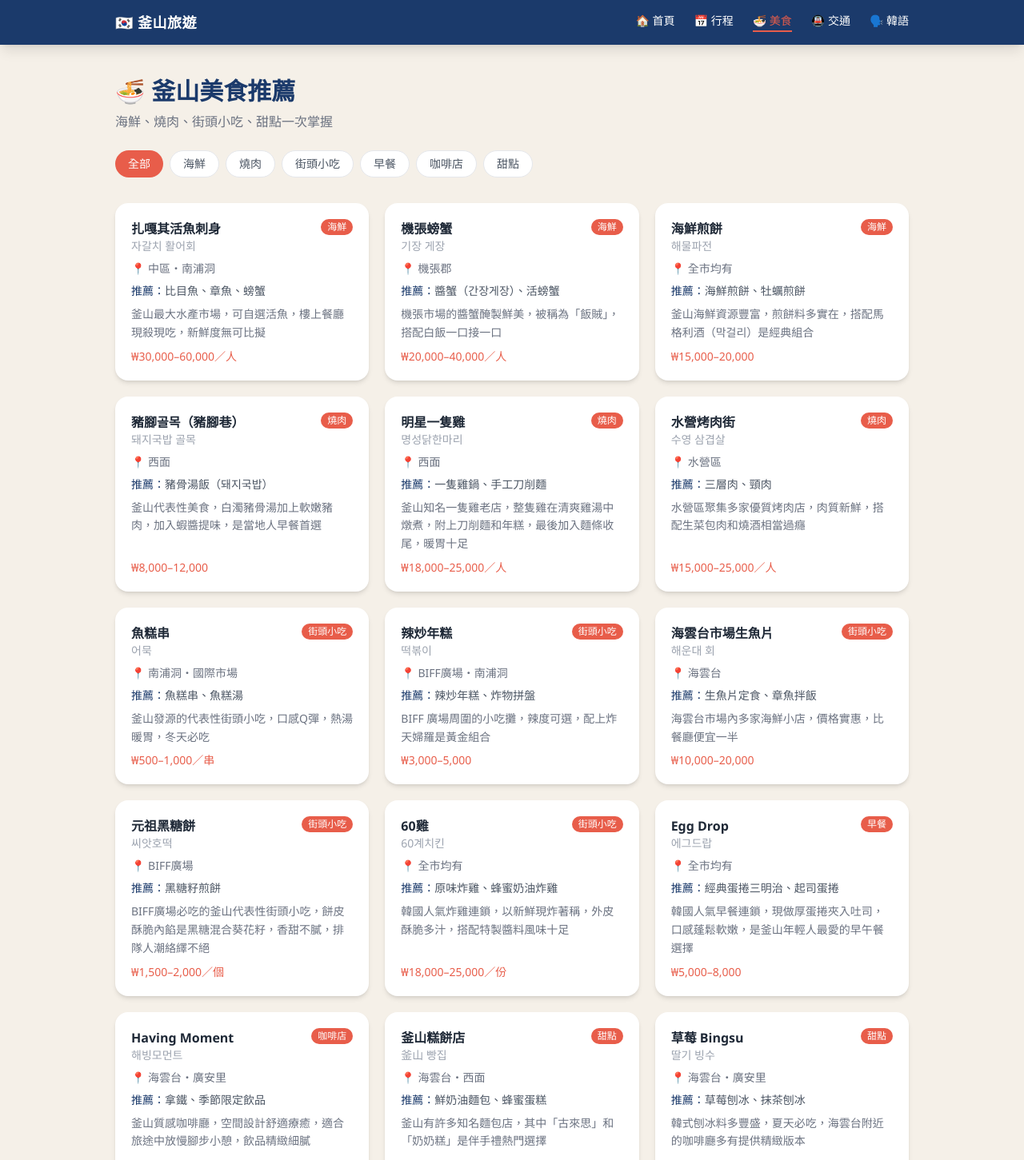
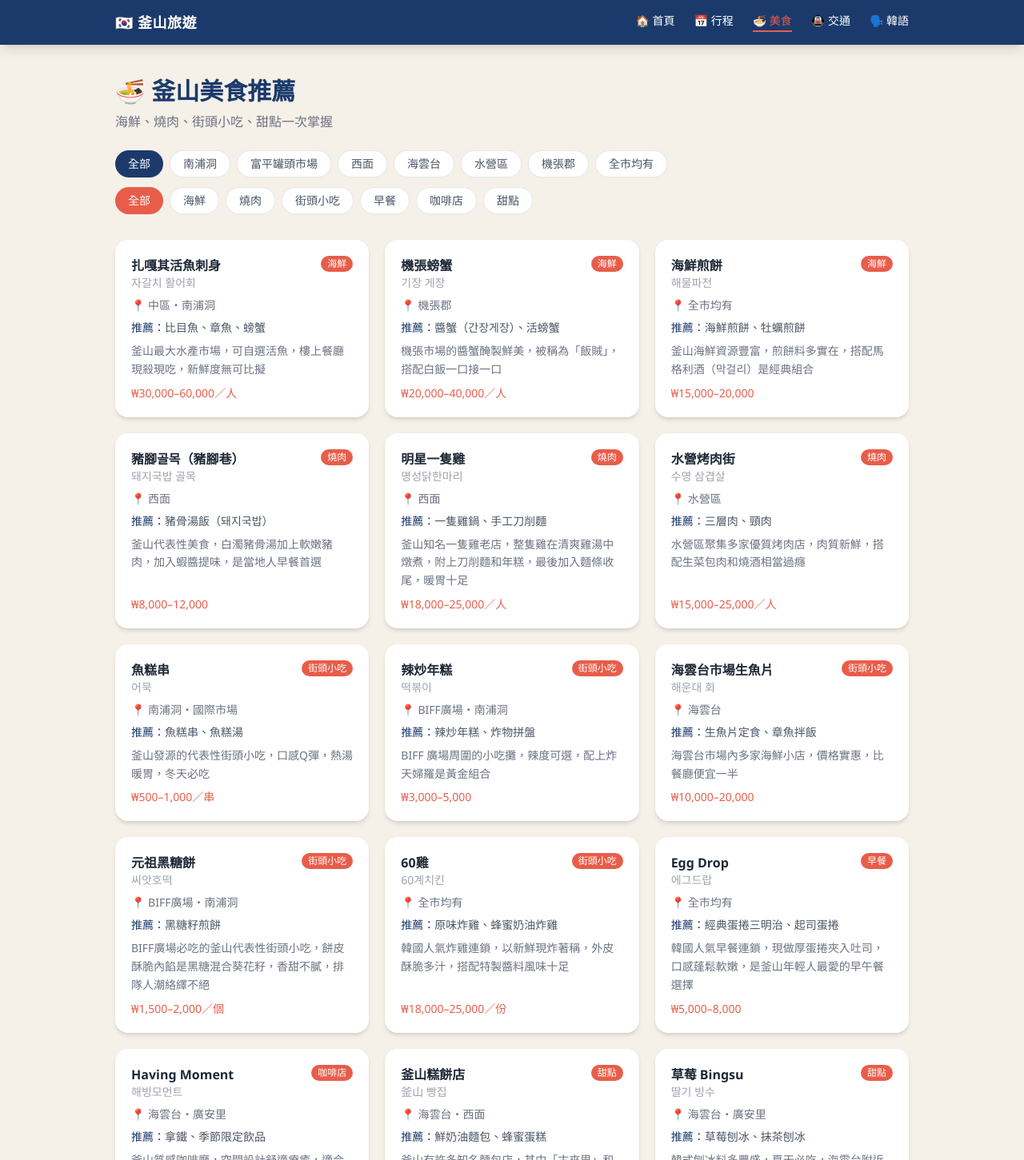
Before and after one commit to r-jen/busan-travel, a Vue app: page /food in a window 1280 px wide. Shown: the top 1451 px of the page at 80% size. Built offline with nearby package versions, Linux system fonts and the light colour scheme.

Commit message:
FoodView: 實作複合式過濾條件

```diff
--- a/src/data/food.js
+++ b/src/data/food.js
@@ -94,7 +94,7 @@ export const foods = [
     category: '街頭小吃',
     name: '元祖黑糖餅',
     nameKo: '씨앗호떡',
-    area: 'BIFF廣場',
+    area: 'BIFF廣場・南浦洞',
     recommend: '黑糖籽煎餅',
     desc: 'BIFF廣場必吃的釜山代表性街頭小吃，餅皮酥脆內餡是黑糖混合葵花籽，香甜不膩，排隊人潮絡繹不絕',
     price: '₩1,500–2,000／個',
@@ -202,3 +202,5 @@ export const foods = [
 ]
 
 export const categories = ['全部', '海鮮', '燒肉', '街頭小吃', '早餐', '咖啡店', '甜點']
+
+export const areas = ['全部', '南浦洞', '富平罐頭市場', '西面', '海雲台', '水營區', '機張郡', '全市均有']
--- a/src/views/FoodView.vue
+++ b/src/views/FoodView.vue
@@ -2,16 +2,33 @@
   <main class="max-w-5xl mx-auto px-4 py-10">
     <h1 class="text-3xl font-bold text-busan-blue mb-2">🍜 釜山美食推薦</h1>
     <p class="text-gray-500 mb-6">海鮮、燒肉、街頭小吃、甜點一次掌握</p>
+
+    <!-- 地區篩選 -->
+    <div class="flex gap-2 flex-wrap mb-3">
+      <button
+        v-for="area in areas"
+        :key="area"
+        @click="selectedArea = area"
+        :class="[
+          'px-4 py-1.5 rounded-full text-sm font-medium transition-colors',
+          selectedArea === area
+            ? 'bg-busan-blue text-white'
+            : 'bg-white text-gray-600 hover:bg-gray-100 border',
+        ]"
+      >
+        {{ area }}
+      </button>
+    </div>
 
     <!-- 分類篩選 -->
     <div class="flex gap-2 flex-wrap mb-8">
       <button
         v-for="cat in categories"
         :key="cat"
-        @click="selected = cat"
+        @click="selectedCat = cat"
         :class="[
           'px-4 py-1.5 rounded-full text-sm font-medium transition-colors',
-          selected === cat
+          selectedCat === cat
             ? 'bg-busan-coral text-white'
             : 'bg-white text-gray-600 hover:bg-gray-100 border',
         ]"
@@ -29,11 +46,17 @@
 
 <script setup>
 import { ref, computed } from 'vue'
-import { foods, categories } from '../data/food.js'
+import { foods, categories, areas } from '../data/food.js'
 import FoodCard from '../components/FoodCard.vue'
 
-const selected = ref('全部')
+const selectedArea = ref('全部')
+const selectedCat = ref('全部')
+
 const filtered = computed(() =>
-  selected.value === '全部' ? foods : foods.filter(f => f.category === selected.value)
+  foods.filter(f => {
+    const matchArea = selectedArea.value === '全部' || f.area.includes(selectedArea.value)
+    const matchCat = selectedCat.value === '全部' || f.category === selectedCat.value
+    return matchArea && matchCat
+  })
 )
 </script>
```
Also changed, not shown: 1 other file (tests, documents, lock files or other folders).
